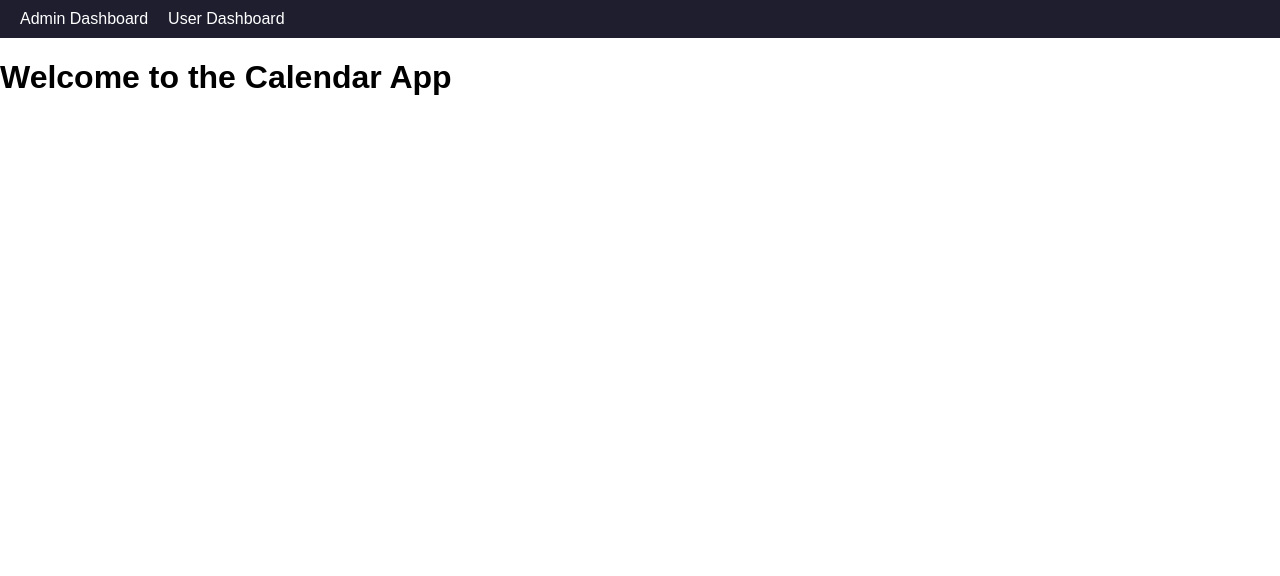
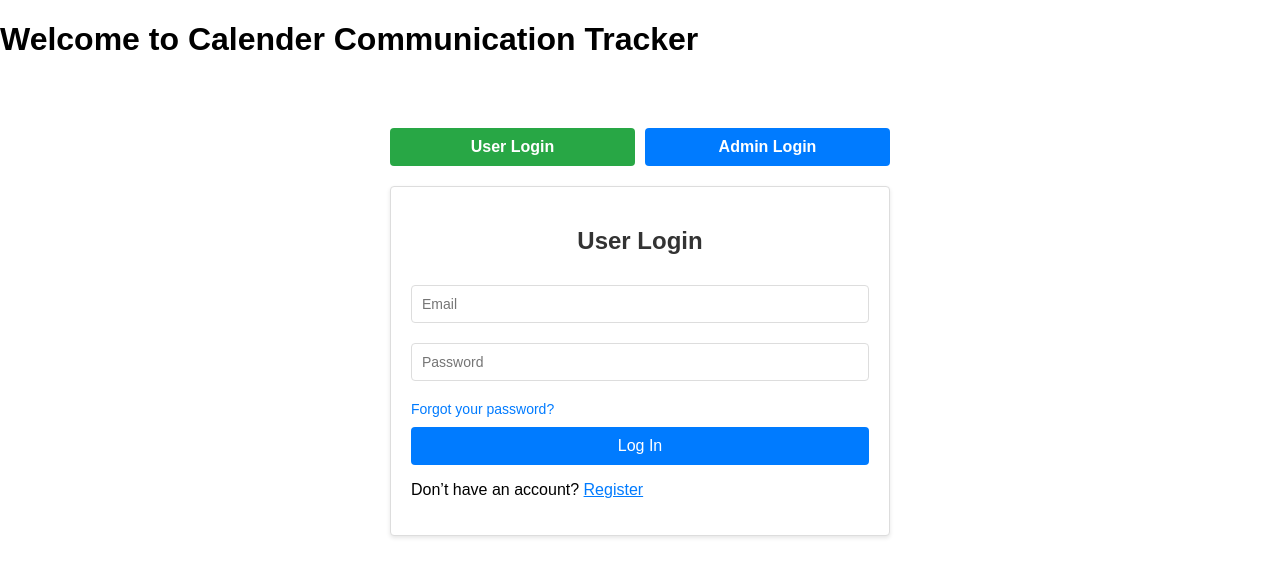
Before and after one commit to Pratik06m/Calender_for_Communication_Tracking, a React (Create React App) app: page / in a window 1280 px wide. Shown: the top 576 px of the page. Built offline with nearby package versions, Linux system fonts and the light colour scheme.

Commit message:
Login Pages

```diff
--- a/src/App.js
+++ b/src/App.js
@@ -5,18 +5,22 @@ import AdminDashboard from './components/Admin/AdminDashboard';
 import UserDashboard from './components/User/UserDashboard';
 import Notifications from './components/User/Notifications';
 import CalendarView from './components/User/CalenderView';
+import LoginPage from './components/Login/Login';
+import ForgotPassword from './components/Login/ForgotPassword';
 
 const App = () => {
   return (
     <Router>
-      <Navbar />
+      {/* <Navbar /> */}
+      <h1>Welcome to Calender Communication Tracker</h1>
       <div>
         <Routes>
           <Route path="/admin" element={<AdminDashboard />} />
           <Route path="/user" element={<UserDashboard />} />
           <Route path='/notifications' element={<Notifications/>} />
           <Route path='/calender' element={<CalendarView/>} />
-          <Route path="/" element={<h1>Welcome to the Calendar App</h1>} />
+          <Route path="/" element={<LoginPage/>} />
+          <Route path="/forgot-password" element={<ForgotPassword />} />
         </Routes>
       </div>
     </Router>
--- /dev/null
+++ b/src/components/Login/ForgotPassword.css
@@ -0,0 +1,63 @@
+.forgot-password-container {
+    max-width: 400px;
+    margin: 50px auto;
+    padding: 20px;
+    border: 1px solid #ddd;
+    border-radius: 4px;
+    background: #fff;
+    text-align: center;
+    font-family: Arial, sans-serif;
+  }
+
+  h2 {
+    margin-bottom: 20px;
+    font-size: 24px;
+    color: #333;
+  }
+
+  form {
+    display: flex;
+    flex-direction: column;
+  }
+
+  input {
+    margin: 10px 0;
+    padding: 10px;
+    font-size: 14px;
+    border: 1px solid #ddd;
+    border-radius: 4px;
+  }
+
+  button {
+    padding: 10px;
+    font-size: 16px;
+    color: white;
+    background: #007bff;
+    border: none;
+    border-radius: 4px;
+    cursor: pointer;
+    transition: background 0.3s;
+  }
+
+  button:hover {
+    background: #0056b3;
+  }
+
+  .message {
+    margin: 15px 0;
+    color: green;
+    font-size: 14px;
+  }
+
+  a {
+    display: inline-block;
+    color: #007bff;
+    text-decoration: none;
+  }
+  .anchor{
+    margin-top: 15px;
+  }
+
+  a:hover {
+    text-decoration: underline;
+  }
--- /dev/null
+++ b/src/components/Login/ForgotPassword.js
@@ -0,0 +1,36 @@
+import React, { useState } from 'react';
+import './ForgotPassword.css';
+
+function ForgotPassword() {
+  const [email, setEmail] = useState('');
+  const [message, setMessage] = useState('');
+
+  const handleSubmit = (e) => {
+    e.preventDefault();
+    if (email) {
+      setMessage('If this email is registered, a reset link will be sent to it.');
+    } else {
+      setMessage('Please enter a valid email.');
+    }
+  };
+
+  return (
+    <div className="forgot-password-container">
+      <h2>Forgot Password</h2>
+      <form onSubmit={handleSubmit}>
+        <input
+          type="email"
+          placeholder="Enter your registered email"
+          value={email}
+          onChange={(e) => setEmail(e.target.value)}
+          required
+        />
+        <button type="submit">Send Reset Link</button>
+      </form>
+      {message && <p className="message">{message}</p>}
+      <a className='anchor' href="/">Back to Login</a>
+    </div>
+  );
+}
+
+export default ForgotPassword;
--- /dev/null
+++ b/src/components/Login/Login.css
@@ -0,0 +1,81 @@
+.app-container {
+    max-width: 500px;
+    margin: 50px auto;
+    padding: 20px;
+    text-align: center;
+    font-family: Arial, sans-serif;
+  }
+
+  .tabs {
+    display: flex;
+    justify-content: space-between;
+    margin-bottom: 20px;
+  }
+
+  .tab-button {
+    flex: 1;
+    padding: 10px;
+    font-size: 16px;
+    border: 1px solid #ddd;
+    background: #f9f9f9;
+    cursor: pointer;
+  }
+
+  .tab-button.active {
+    background: #007bff;
+    color: white;
+    border-color: #007bff;
+  }
+
+  .tab-content {
+    border: 1px solid #ddd;
+    padding: 20px;
+    background: #fff;
+    border-radius: 4px;
+  }
+
+  .form-container {
+    text-align: left;
+  }
+
+  input {
+    width: 100%;
+    margin: 10px 0;
+    padding: 10px;
+    font-size: 14px;
+    border: 1px solid #ddd;
+    border-radius: 4px;
+  }
+
+  button {
+    width: 100%;
+    padding: 10px;
+    font-size: 16px;
+    color: white;
+    background: #007bff;
+    border: none;
+    border-radius: 4px;
+    cursor: pointer;
+    transition: background 0.3s;
+  }
+
+  button:hover {
+    background: #0056b3;
+  }
+
+  .form-options {
+    display: flex;
+    justify-content: space-between;
+    font-size: 14px;
+    margin: 10px 0;
+  }
+
+  .toggle-mode {
+    color: #007bff;
+    cursor: pointer;
+    text-decoration: underline;
+  }
+
+  .toggle-mode:hover {
+    text-decoration: none;
+  }
--- /dev/null
+++ b/src/components/Login/Login.js
@@ -0,0 +1,133 @@
+import React, { useState } from 'react';
+import './Login.css';
+
+function LoginPage() {
+  const [activeTab, setActiveTab] = useState('user');
+
+  const handleTabSwitch = (tab) => {
+    setActiveTab(tab);
+  };
+
+  return (
+    <div className="app-container">
+      <div className="tabs">
+        <button
+          className={`tab-button ${activeTab === 'user' ? 'active' : ''}`}
+          onClick={() => handleTabSwitch('user')}
+        >
+          User Login
+        </button>
+        <button
+          className={`tab-button ${activeTab === 'admin' ? 'active' : ''}`}
+          onClick={() => handleTabSwitch('admin')}
+        >
+          Admin Login
+        </button>
+      </div>
+      <div className="tab-content">
+        {activeTab === 'user' ? <UserForm /> : <AdminForm />}
+      </div>
+    </div>
+  );
+}
+
+function UserForm() {
+  const [isRegister, setIsRegister] = useState(false); // Toggle between login and register modes
+  const [formData, setFormData] = useState({
+    name: '',
+    email: '',
+    password: '',
+    confirmPassword: '',
+  });
+
+  const handleInputChange = (e) => {
+    const { name, value } = e.target;
+    setFormData({ ...formData, [name]: value });
+  };
+
+  const handleSubmit = (e) => {
+    e.preventDefault();
+    if (isRegister && formData.password !== formData.confirmPassword) {
+      alert('Passwords do not match!');
+      return;
+    }
+    console.log(isRegister ? 'Registering User' : 'Logging In', formData);
+  };
+
+  return (
+    <div className="form-container">
+      <h2>{isRegister ? 'User Register' : 'User Login'}</h2>
+      <form onSubmit={handleSubmit}>
+        {isRegister && (
+          <input
+            type="text"
+            name="name"
+            placeholder="Name"
+            value={formData.name}
+            onChange={handleInputChange}
+            required
+          />
+        )}
+        <input
+          type="email"
+          name="email"
+          placeholder="Email"
+          value={formData.email}
+          onChange={handleInputChange}
+          required
+        />
+        <input
+          type="password"
+          name="password"
+          placeholder="Password"
+          value={formData.password}
+          onChange={handleInputChange}
+          required
+        />
+        {isRegister && (
+          <input
+            type="password"
+            name="confirmPassword"
+            placeholder="Confirm Password"
+            value={formData.confirmPassword}
+            onChange={handleInputChange}
+            required
+          />
+        )}
+        <div className="form-options">
+          <a href="/forgot-password">Forgot your password?</a>
+        </div>
+        <button type="submit">{isRegister ? 'Register' : 'Log In'}</button>
+      </form>
+      <p>
+        {isRegister
+          ? 'Already have an account? '
+          : 'Don’t have an account? '}
+        <span
+          className="toggle-mode"
+          onClick={() => setIsRegister(!isRegister)}
+        >
+          {isRegister ? 'Log In' : 'Register'}
+        </span>
+      </p>
+    </div>
+  );
+}
+
+function AdminForm() {
+  return (
+    <div className="form-container">
+      <h2>Admin Login</h2>
+      <form>
+        <input type="email" placeholder="Email" required />
+        <input type="password" placeholder="Password" required />
+        <div className="form-options">
+          <a href="/forgot-password">Forgot your password?</a>
+        </div>
+        <button type="submit">Log In</button>
+      </form>
+    </div>
+  );
+}
+
+export default LoginPage;
```
